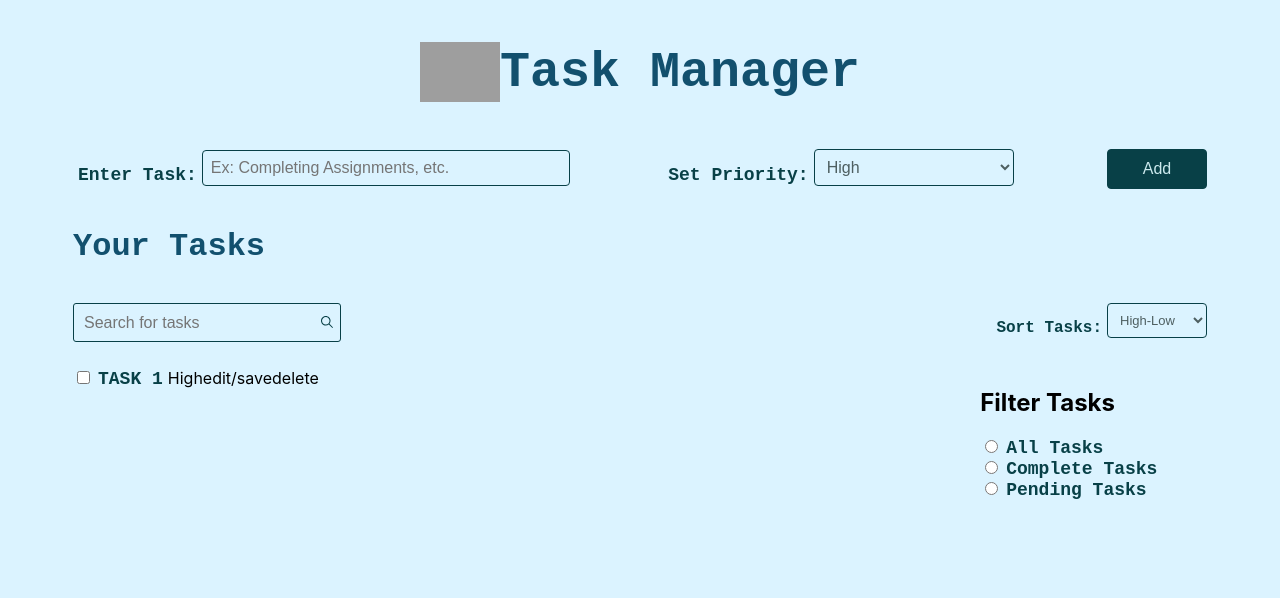
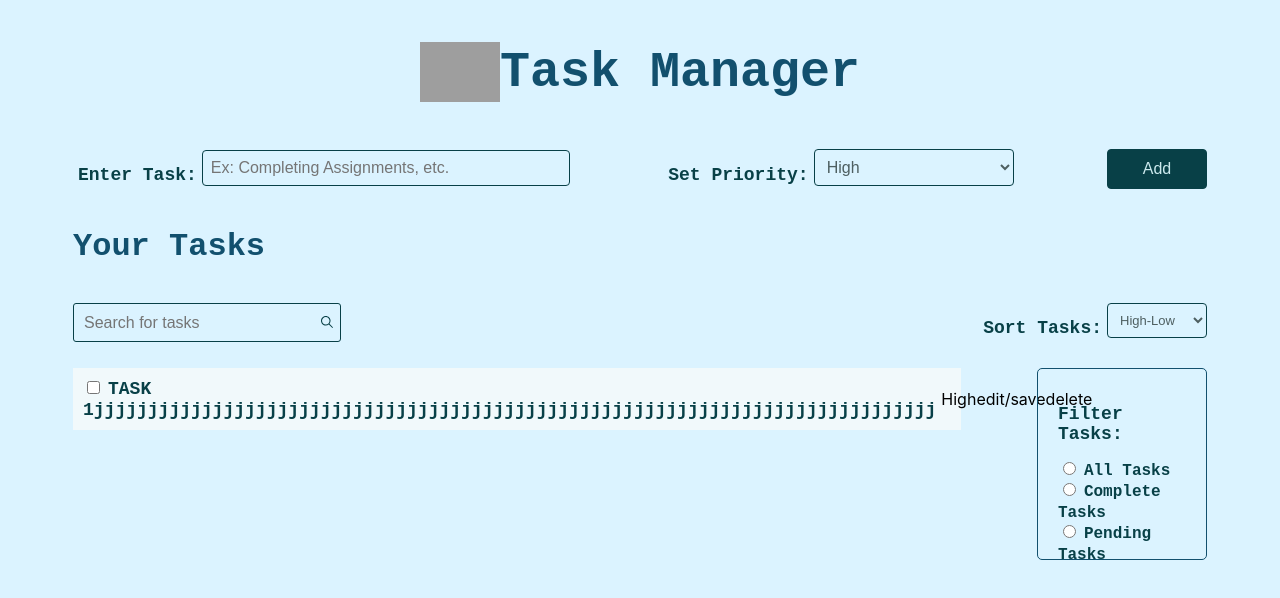
Before and after one commit to hruthvikababburi/CodingSamuraiProjects, a React (Create React App) app in the folder TaskManagement(Todos)/my-todos-app/: page / in a window 1280 px wide. Shown: the top 598 px of the page. Built offline with nearby package versions, Linux system fonts and the light colour scheme; grey boxes are pictures that could not be loaded; the HTML template or start-up script is replaced by a standard one.

Commit message:
made changes in styles

```diff
--- a/TaskManagement(Todos)/my-todos-app/src/App.css
+++ b/TaskManagement(Todos)/my-todos-app/src/App.css
@@ -138,12 +138,26 @@ label{
 .sort-el:focus{
   box-shadow: 0px 0px 3px 0px #889ea1;
 }
-.filter-tasks-cont{
+.form-3-filter-tasks-small {
   display: flex;
   flex-direction: row;
+  justify-content: space-between;
   align-items: center;
+  width: 90%;
 }
+.filter-heading{
+  font-family: 'Courier New', Courier, monospace;
+  font-size: large;
+  color: #084047;
+  font-weight: 700;
 
+}
+.filter-labels{
+  font-family: 'Courier New', Courier, monospace;
+  font-size: medium;
+  color: #084047;
+  font-weight: 900;
+}
 .search-cont{
   flex-direction: row;
   align-items: center;
@@ -179,20 +193,32 @@ label{
   width: 90%;
   display: flex;
   flex-direction: row;
-  justify-content: center;
+
   margin-top: 15px;
 
 
 }
 .tasks-list-cont{
-  width: 80%;
+  width: 100%;
 }
 .each-task-cont{
+  display: flex;
+  flex-direction: row;
+  justify-content: space-between;
+  align-items: center;
+  background-color: #f1f9fb;
+  padding: 10px;
+  width: 100%;
+}
+.form-3-filter-tasks-md{
+  width: 20%;
+  display: none;
+}
+.radio-inputs{
+  outline: none;
+  cursor: pointer;
+}
 
-}
-.form-3-filter-tasks{
-  width: 20%;
-}
 
 
 
@@ -329,7 +355,52 @@ label{
   .priority-el:focus{
     box-shadow: 0px 0px 3px 0px #889ea1;
   }
+  .tasks-and-filter-cont{
+    width: 90%;
+    display: flex;
+    flex-direction: row;
+    justify-content: center;
+    margin-top: 15px;
 
+
+  }
+  .tasks-list-cont{
+    width: 85%;
+  }
+  .each-task-cont{
+    display: flex;
+    flex-direction: row;
+    justify-content: space-between;
+    align-items: center;
+    background-color: #f1f9fb;
+    padding: 10px;
+    margin-right: 15px;
+    width: 90%;
+  }
+  .each-task{
+
+  }
+  .form-3-filter-tasks-md{
+    width: 15%;
+    display: inline;
+    border: 1px solid #12506e;
+    padding: 20px;
+    border-radius: 5px;
+    height: 150px;
+  }
+  .form-3-filter-tasks-small {
+    display: none;
+    flex-direction: row;
+    align-items: center;
+    width: 90%;
+  }
+  .sort-label{
+    font-family: 'Courier New', Courier, monospace;
+    font-size: large;
+    color: #084047;
+    font-weight: 700;
+
+  }
 
 
 
--- a/TaskManagement(Todos)/my-todos-app/src/Components/Main.js
+++ b/TaskManagement(Todos)/my-todos-app/src/Components/Main.js
@@ -45,29 +45,47 @@ export default function Main() {
                 </form>
             </div>
          </div>
+            <form className='form-3-filter-tasks-small '>
+                <h2 className='filter-heading'>Filter Tasks: </h2>
+                <div>
+                    <input type='radio' value='All Tasks' name='Task_Status' id='allTasks' className='radio-inputs'/>
+                    <label className='filter-labels' htmlFor='allTasks'>All Tasks</label>
+                </div>
+                <div>
+                    <input type='radio' value='Completed Tasks' name='Task_Status' id='completed' className='radio-inputs'/>
+                    <label className='filter-labels' htmlFor='completed'>Complete Tasks</label>
+                </div>
+                <div>
+                    <input type='radio' value='All Tasks' name='Task_Status' id='pending' className='radio-inputs'/>
+                    <label className='filter-labels' htmlFor='pending'>Pending Tasks</label>
+                </div>
+                </form>
          <div className='tasks-and-filter-cont'>
             <div className='tasks-list-cont'>
                 <div className='each-task-cont'>
-                    <input type='checkbox' id='checkBox'/>
-                    <label htmlFor='checkbox' className='each-task'>TASK 1</label>
+                    <div>
+                        <input type='checkbox' id='checkBox'/>
+                        <label htmlFor='checkbox' className='each-task'>TASK 1jjjjjjjjjjjjjjjjjjjjjjjjjjjjjjjjjjjjjjjjjjjjjjjjjjjjjjjjjjjjjjjjjjjjjjjjjjjjjj</label>
+                    </div>
                     <span className='task-priority'>High</span>
                     <span>edit/save</span>
                     <span>delete</span>
                 </div>
             </div>
-            <form className='form-3-filter-tasks'>
-                <h2>Filter Tasks</h2>
+
+            <form className='form-3-filter-tasks-md'>
+                <h2 className='filter-heading'>Filter Tasks: </h2>
                 <div>
-                    <input type='radio' value='All Tasks' name='Task_Status' id='allTasks'/>
-                    <label className='task-status-label' htmlFor='allTasks'>All Tasks</label>
+                    <input type='radio' value='All Tasks' name='Task_Status' id='allTasks' className='radio-inputs'/>
+                    <label className='filter-labels' htmlFor='allTasks'>All Tasks</label>
                 </div>
                 <div>
-                    <input type='radio' value='Completed Tasks' name='Task_Status' id='completed'/>
-                    <label className='task-status-label' htmlFor='completed'>Complete Tasks</label>
+                    <input type='radio' value='Completed Tasks' name='Task_Status' id='completed' className='radio-inputs'/>
+                    <label className='filter-labels' htmlFor='completed'>Complete Tasks</label>
                 </div>
                 <div>
-                    <input type='radio' value='All Tasks' name='Task_Status' id='pending'/>
-                    <label className='task-status-label' htmlFor='pending'>Pending Tasks</label>
+                    <input type='radio' value='All Tasks' name='Task_Status' id='pending' className='radio-inputs'/>
+                    <label className='filter-labels' htmlFor='pending'>Pending Tasks</label>
                 </div>
             </form>
          </div>
```
